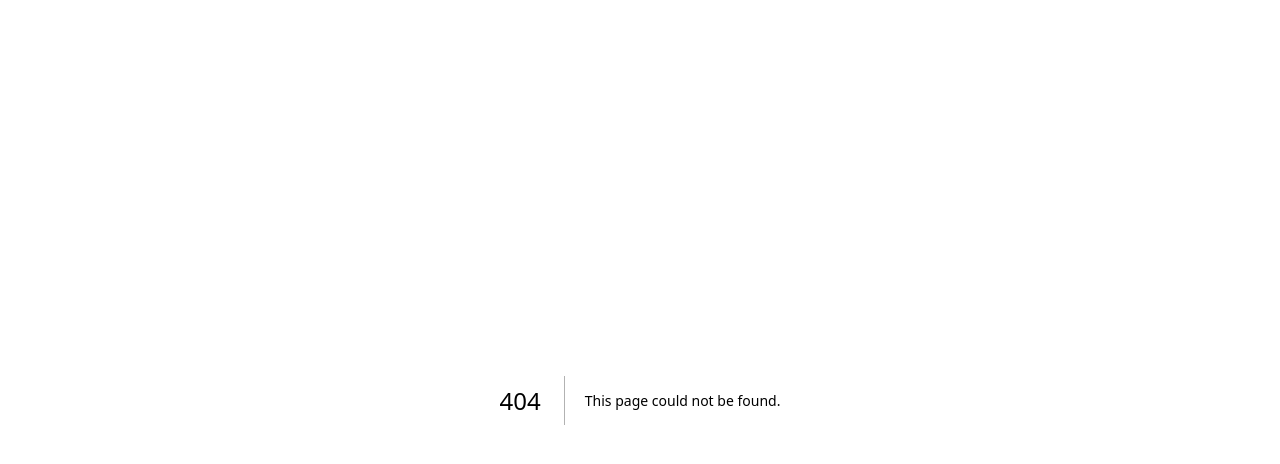
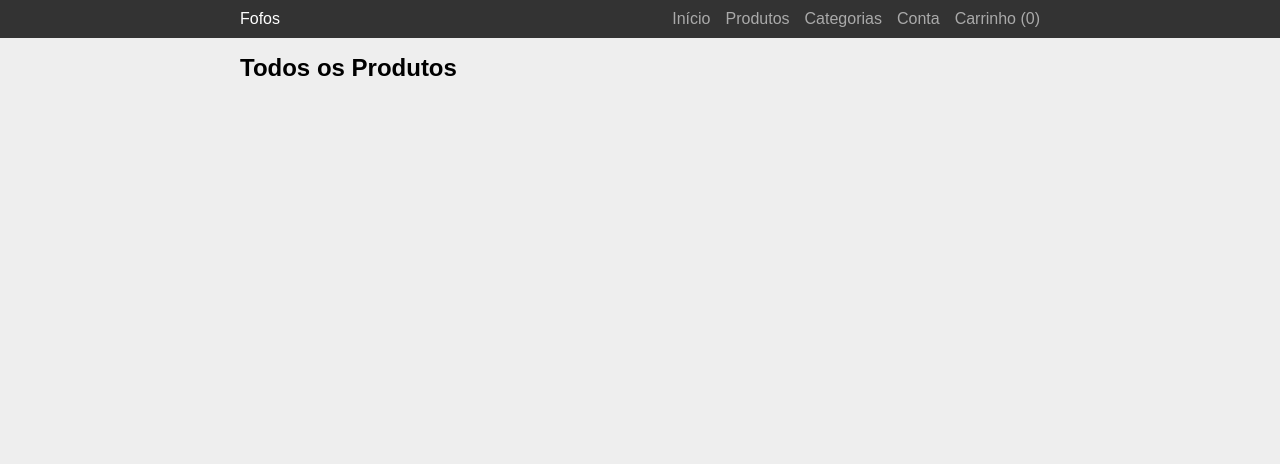
Before and after one commit to devguicordeiro/SiteFofos, a Next.js app: page /products in a window 1280 px wide. Before the commit this address had no page. Shown: the top 464 px of the page. Built offline with nearby package versions, Linux system fonts and the light colour scheme; no server answers; the database is empty.

Commit message:
productionig all products page

```diff
--- /dev/null
+++ b/pages/products.js
@@ -0,0 +1,27 @@
+import Center from "@/components/center";
+import Header from "@/components/header";
+import { mongooseConnect } from "@/lib/mongoose";
+import { Product } from "@/models/Product";
+import { styled } from "styled-components";
+
+const Title = styled.h1`
+    font-size: 1.5em;
+`;
+
+export default function ProductsPage() {
+    return(
+        <>
+            <Header></Header>
+            <Center>
+                <Title>Todos os Produtos</Title>
+            </Center>
+        </>
+    )
+}
+
+export async function getServerSideProps() {
+    await mongooseConnect();
+    return {props:{
+        products: await Product.find({}, {sort:"_id"}),
+    }};
+}
```
